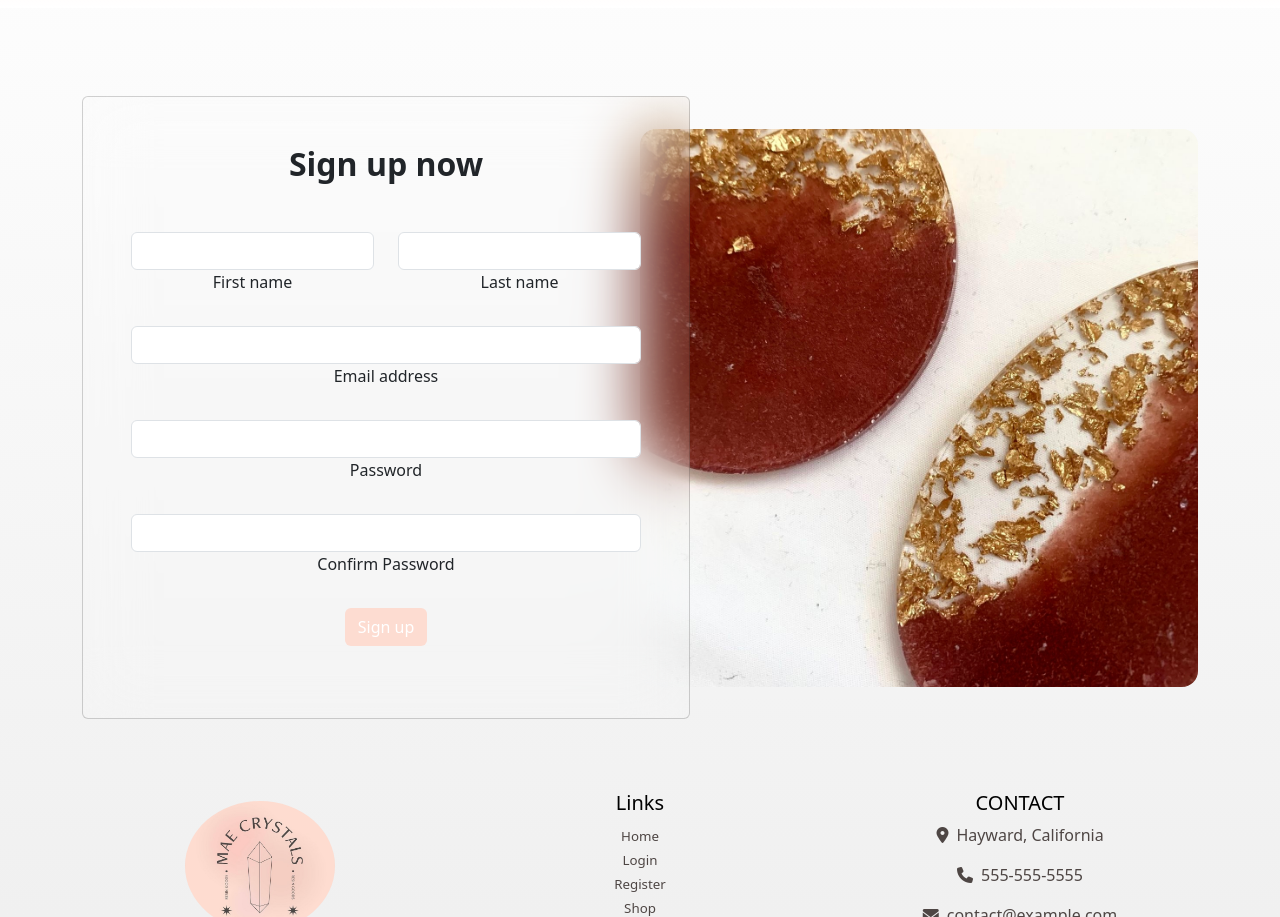
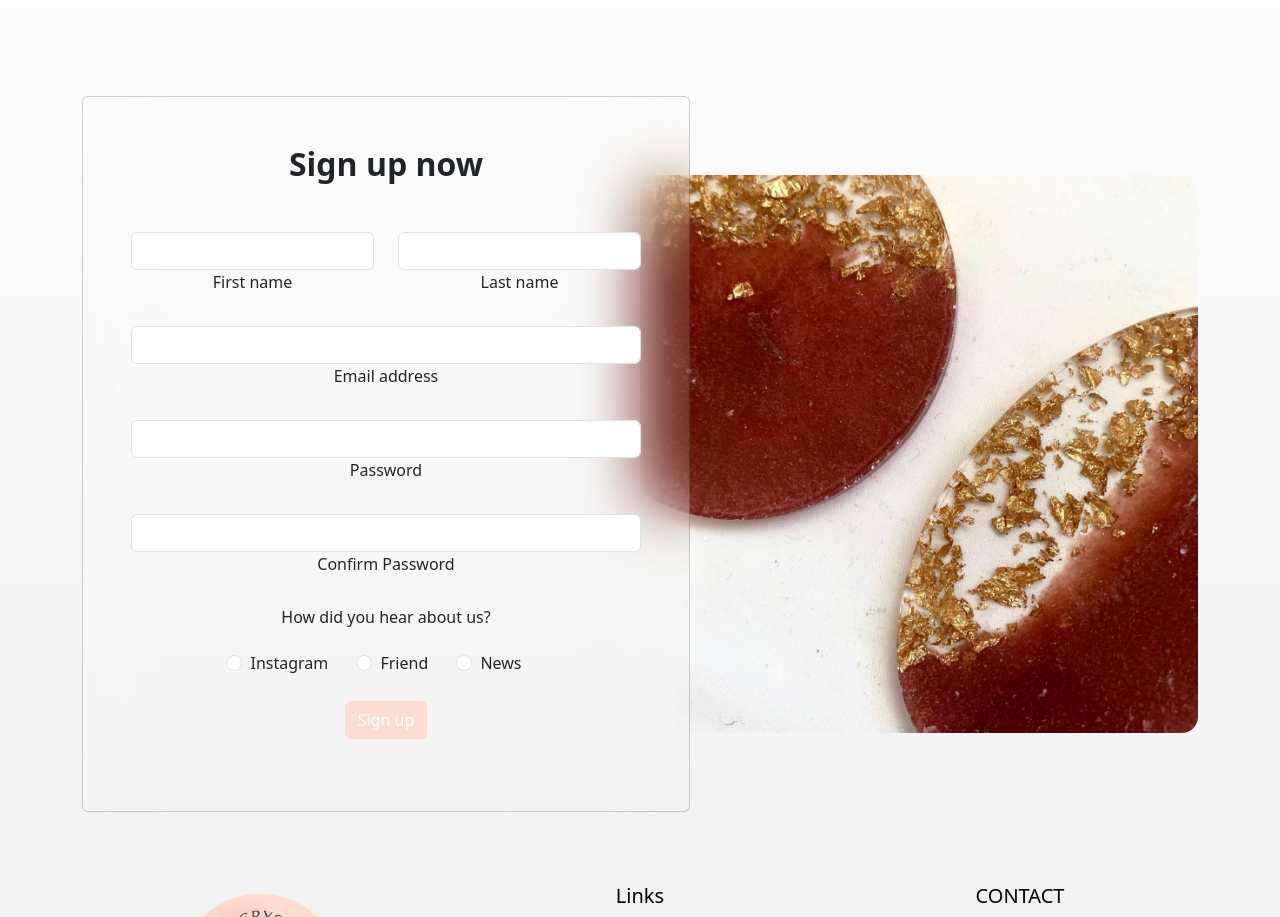
Before and after one commit to maealyssa/Capstone-Project, a plain HTML site: page register.html in a window 1280 px wide. Shown: the part 183-1100 px from the top of the page. Drawn offline with nearby package versions, Linux system fonts and the light colour scheme.

Commit message:
fixed errors after validating html

```diff
--- a/register.html
+++ b/register.html
@@ -12,7 +12,7 @@
 </head>
 
 <body>
-<!--------------NAVBAR---------------------->
+<!--NAVBAR-->
 <header>
   <nav class="navbar navbar-expand-lg" style="background-image: linear-gradient(#fddcd1, white);">
       <a class="navbar-brand" href="#">
@@ -38,14 +38,14 @@
           </ul>
           <div class= "cart">
             <a class="nav-link" href="checkout.html">
-                <img src="images/carousel/3916598.png" alt="" width="30px">
+                <img src="images/carousel/3916598.png" alt="" width="30">
             </a>
           </div>
       </div>
   </nav>
 </header>
 
-<!---------MAIN CONTENT------------>
+<!--MAIN CONTENT-->
   <section class="text-center text-lg-start">
     <div class="container py-4">
       <div class="row g-0 align-items-center">
@@ -54,48 +54,95 @@
               background: hsla(0, 0%, 100%, 0.1);
               backdrop-filter: blur(30px);">
 
-            <!-------CARD-------->
+            <!--CARD-->
             <div class="card-body p-5 shadow-5 text-center">
               <h2 class="fw-bold mb-5">Sign up now</h2>
 
-              <!------FORM-------->
+              <!--FORM-->
               <form>
                 <div class="row">
 
-                  <!--------NAME INPUT------->
+                  <!--NAME INPUT-->
                   <div class="col-md-6 mb-4">
                     <div class="form-outline">
-                      <input type="text" id="form3Example1" class="form-control" />
+                      <input type="text" id="form3Example1" class="form-control">
                       <label class="form-label" for="form3Example1">First name</label>
                     </div>
                   </div>
                   <div class="col-md-6 mb-4">
                     <div class="form-outline">
-                      <input type="text" id="form3Example2" class="form-control" />
+                      <input type="text" id="form3Example2" class="form-control">
                       <label class="form-label" for="form3Example2">Last name</label>
                     </div>
                   </div>
                 </div>
 
-                <!-------EMAIL INPUT------>
+                <!--EMAIL INPUT-->
                 <div class="form-outline mb-4">
-                    <input type="email" id="form3Example3" class="form-control" />
+                    <input type="email" id="form3Example3" class="form-control">
                     <label class="form-label" for="form3Example3">Email address</label>
                 </div>
 
-              <!------PASSWORD INPUT------>
+              <!--PASSWORD INPUT-->
                 <div class="form-outline mb-4">
-                    <input type="password" id="form3Example4" class="form-control" />
+                    <input type="password" id="form3Example4" class="form-control">
                     <label class="form-label" for="form3Example4">Password</label>
                 </div>
 
-              <!-------CONFIRM PASSWORD----->
+              <!--CONFIRM PASSWORD-->
                 <div class="form-outline mb-4">
-                    <input type="password" id="form3Example4" class="form-control" />
+                    <input type="password" id="form3Example5" class="form-control">
                     <label class="form-label" for="form3Example4">Confirm Password</label>
                 </div>
 
-              <!----SUBMIT BTN------->
+
+              <!--RADIO-->
+                <div class="text-center">
+                  <h6 class="mb-4">
+                    How did you hear about us?
+                  </h6>
+                </div>
+
+                <div class="form-outline mb-4">
+                  <div class="form-check form-check-inline mx-auto px-4">
+                    <input
+                      class="form-check-input"
+                      type="radio"
+                      name="exampleRadios"
+                      id="exampleRadios1"
+                      value="option1"
+                    >
+                    <label class="form-check-label" for="exampleRadios1">
+                      Instagram
+                    </label>
+                  </div>
+                  <div class="form-check form-check-inline mx-auto px-4">
+                    <input
+                      class="form-check-input"
+                      type="radio"
+                      name="exampleRadios"
+                      id="exampleRadios2"
+                      value="option2"
+                    >
+                    <label class="form-check-label" for="exampleRadios2">
+                      Friend
+                    </label>
+                  </div>
+                  <div class="form-check form-check-inline mx-auto px-4">
+                    <input
+                      class="form-check-input"
+                      type="radio"
+                      name="exampleRadios"
+                      id="exampleRadios3"
+                      value="option3"
+                    >
+                    <label class="form-check-label" for="exampleRadios3">
+                      News
+                    </label>
+                  </div>
+                </div>
+
+              <!--SUBMIT BTN-->
                 <button type="submit" class="btn btn-block mb-4" style="background-color: #fddcd1; color:white">
                   Sign up
                 </button>
@@ -105,17 +152,16 @@
           </div>
         </div>
 
-        <!--------IMG BEHIND FORM-------->
+        <!--IMG BEHIND FORM-->
         <div class="col-lg-6 mb-5 mb-lg-0">
-          <img src="images/carousel/fsr4.jpeg" class="w-100 rounded-4 shadow-8"
-            alt="" />
+          <img src="images/carousel/fsr4.jpeg" class="w-100 rounded-4 shadow-8" alt="">
         </div>
 
       </div>
     </div>
   </section>
 
-  <!--------------FOOTER----------------->
+  <!--FOOTER-->
 
   <footer class="text-center text-lg-start text-black mt-5">
     <div class="container">
@@ -123,7 +169,7 @@
 
             <div class="col">
                 <div class="d-flex align-items-center justify-content-center mb-4 mx-auto" style="width: 150px; height: 150px;">
-                    <img class="img-fluid rounded-circle" src="images/shopitems/IMG_8878.jpg" height="60" alt=""/>
+                    <img class="img-fluid rounded-circle" src="images/shopitems/IMG_8878.jpg" height="60" alt="">
                 </div>
                 <ul class="list-unstyled d-flex flex-row justify-content-center">
                     <li>
@@ -184,7 +230,7 @@
     </div>
 </footer>
 
-  <!----------BOOTSTRAP JS FILE--------------->
+  <!--BOOTSTRAP JS FILE-->
   <script src="https://cdn.jsdelivr.net/npm/bootstrap@5.0.2/dist/js/bootstrap.bundle.min.js" integrity="sha384-MrcW6ZMFYlzcLA8Nl+NtUVF0sA7MsXsP1UyJoMp4YLEuNSfAP+JcXn/tWtIaxVXM" crossorigin="anonymous"></script>
 </body>
 </html>
```
